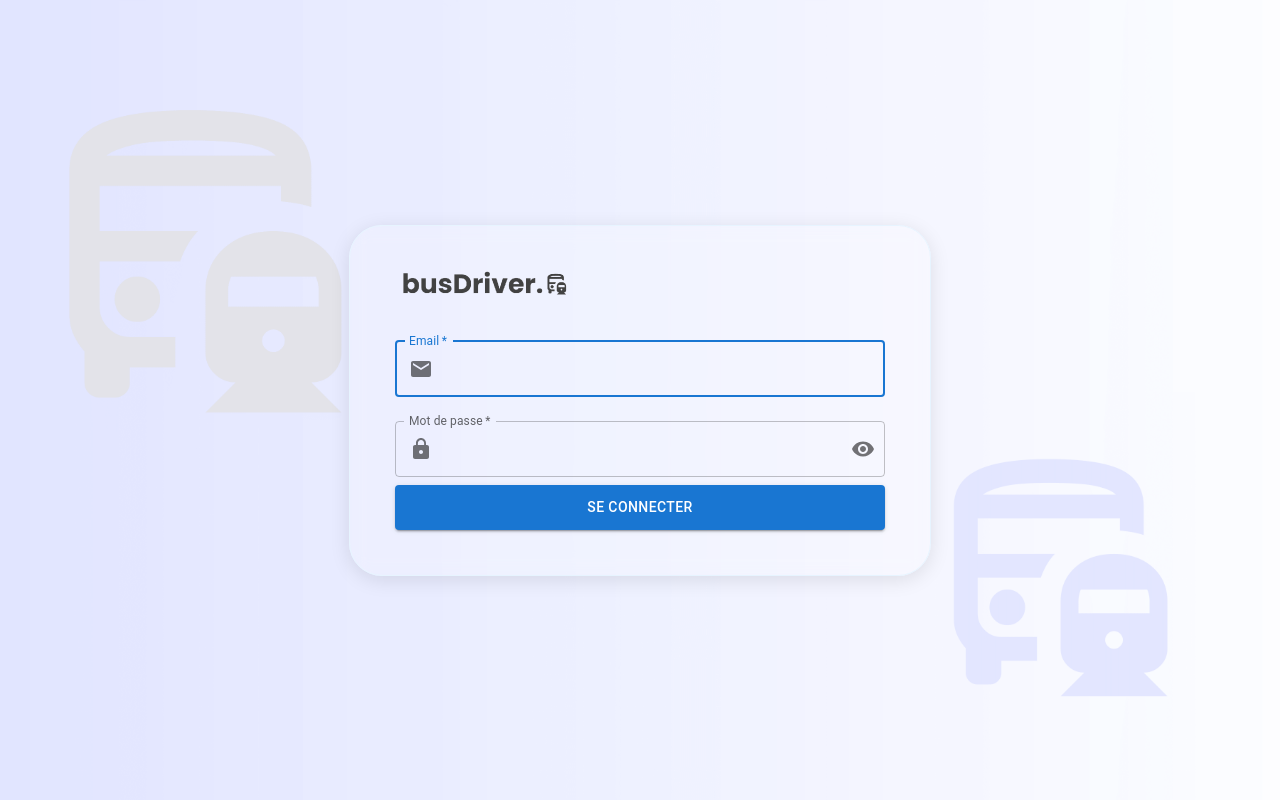
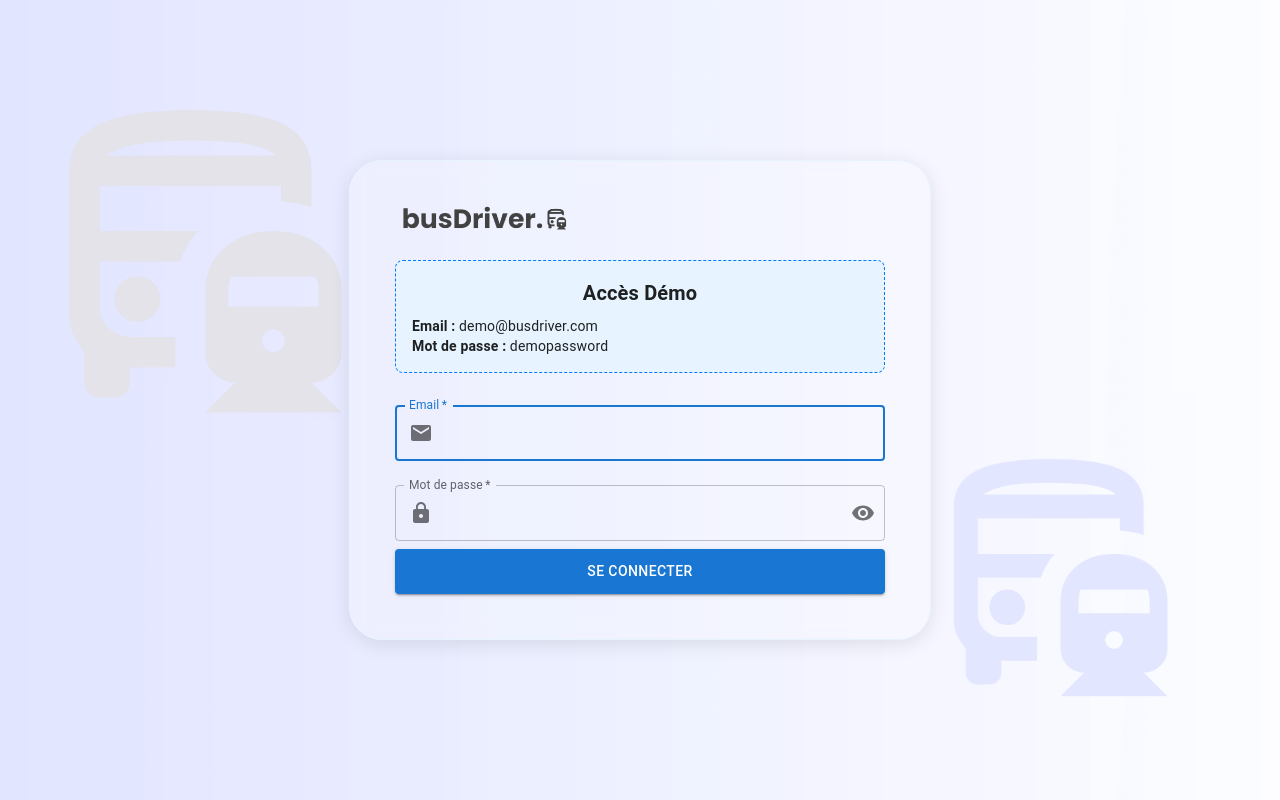
Before and after one commit to MGuyF/Bus-Driver-FullStack, a React (Create React App) app in the folder busdriver-app/: page / in a window 1280 px wide. Built offline with nearby package versions, Linux system fonts and the light colour scheme.

Commit message:
feat: Display demo credentials on login page

```diff
--- a/busdriver-app/src/pages/Login.jsx
+++ b/busdriver-app/src/pages/Login.jsx
@@ -71,6 +71,27 @@ const LoginPage = () => {
         {/* Logo */}
         <Box sx={{ mb: '30px' }}>
           <Logo width={180} />
+        </Box>
+
+        <Box
+          sx={{
+            my: 2,
+            p: 2,
+            border: '1px dashed #007bff',
+            borderRadius: '8px',
+            backgroundColor: '#e7f4ff',
+            textAlign: 'center'
+          }}
+        >
+          <Typography variant="h6" gutterBottom sx={{fontWeight: 'bold'}}>
+            Accès Démo
+          </Typography>
+          <Typography variant="body2" component="div" align="left">
+            <strong>Email :</strong> demo@busdriver.com
+          </Typography>
+          <Typography variant="body2" component="div" align="left">
+            <strong>Mot de passe :</strong> demopassword
+          </Typography>
         </Box>
 
         <form onSubmit={handleSubmit}>
```
